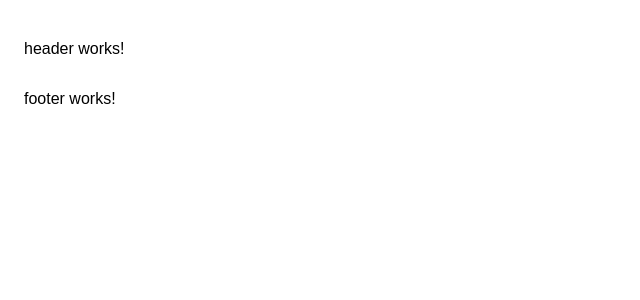
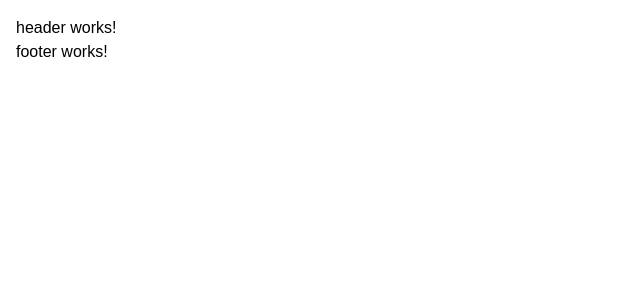
Before and after one commit to CirculoVicioso/web, an Angular app: page / in a window 1280 px wide. Shown: the top 300 px of the page, without its empty margins (0-640 px from the left). Built offline with nearby package versions, Linux system fonts and the light colour scheme.

Commit message:
[#12] - Agrega reset a estilos globales

```diff
--- /dev/null
+++ b/src/reset.scss
@@ -0,0 +1,47 @@
+/* 1. Use a more-intuitive box-sizing model */
+*, *::before, *::after {
+  box-sizing: border-box;
+}
+
+/* 2. Remove default margin */
+* {
+  margin: 0;
+}
+
+body {
+  /* 3. Add accessible line-height */
+  line-height: 1.5;
+  /* 4. Improve text rendering */
+  -webkit-font-smoothing: antialiased;
+}
+
+/* 5. Improve media defaults */
+img, picture, video, canvas, svg {
+  display: block;
+  max-width: 100%;
+}
+
+/* 6. Inherit fonts for form controls */
+input, button, textarea, select {
+  font: inherit;
+}
+
+/* 7. Avoid text overflows */
+p, h1, h2, h3, h4, h5, h6 {
+  overflow-wrap: break-word;
+}
+
+/* 8. Improve line wrapping */
+p {
+  text-wrap: pretty;
+}
+h1, h2, h3, h4, h5, h6 {
+  text-wrap: balance;
+}
+
+/*
+  9. Create a root stacking context
+*/
+#root, #__next {
+  isolation: isolate;
+}
--- a/src/styles.scss
+++ b/src/styles.scss
@@ -1,4 +1,6 @@
 /* You can add global styles to this file, and also import other style files */
+
+@use 'reset';
 
 * {
   font-family: 'Arial', sans-serif;
```
